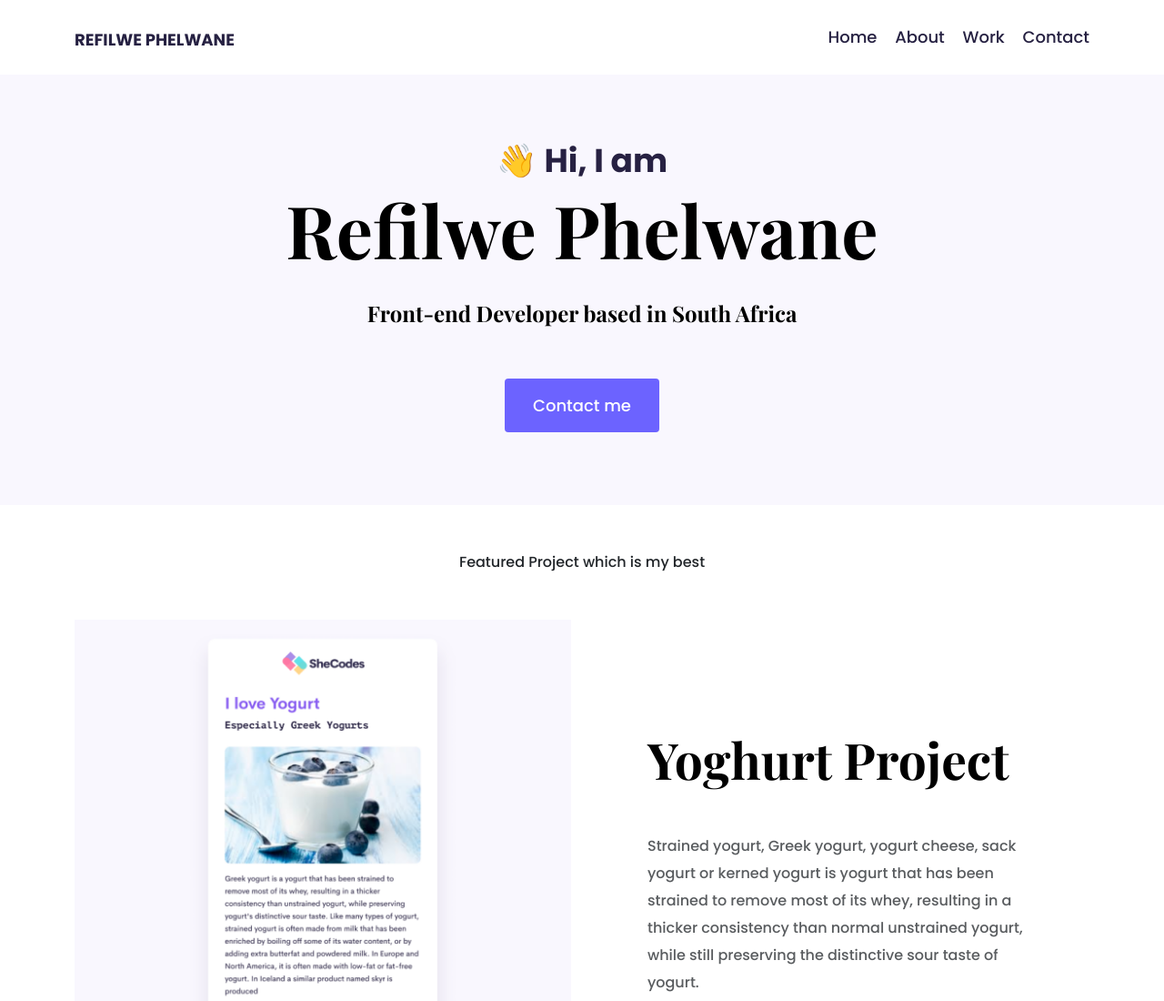
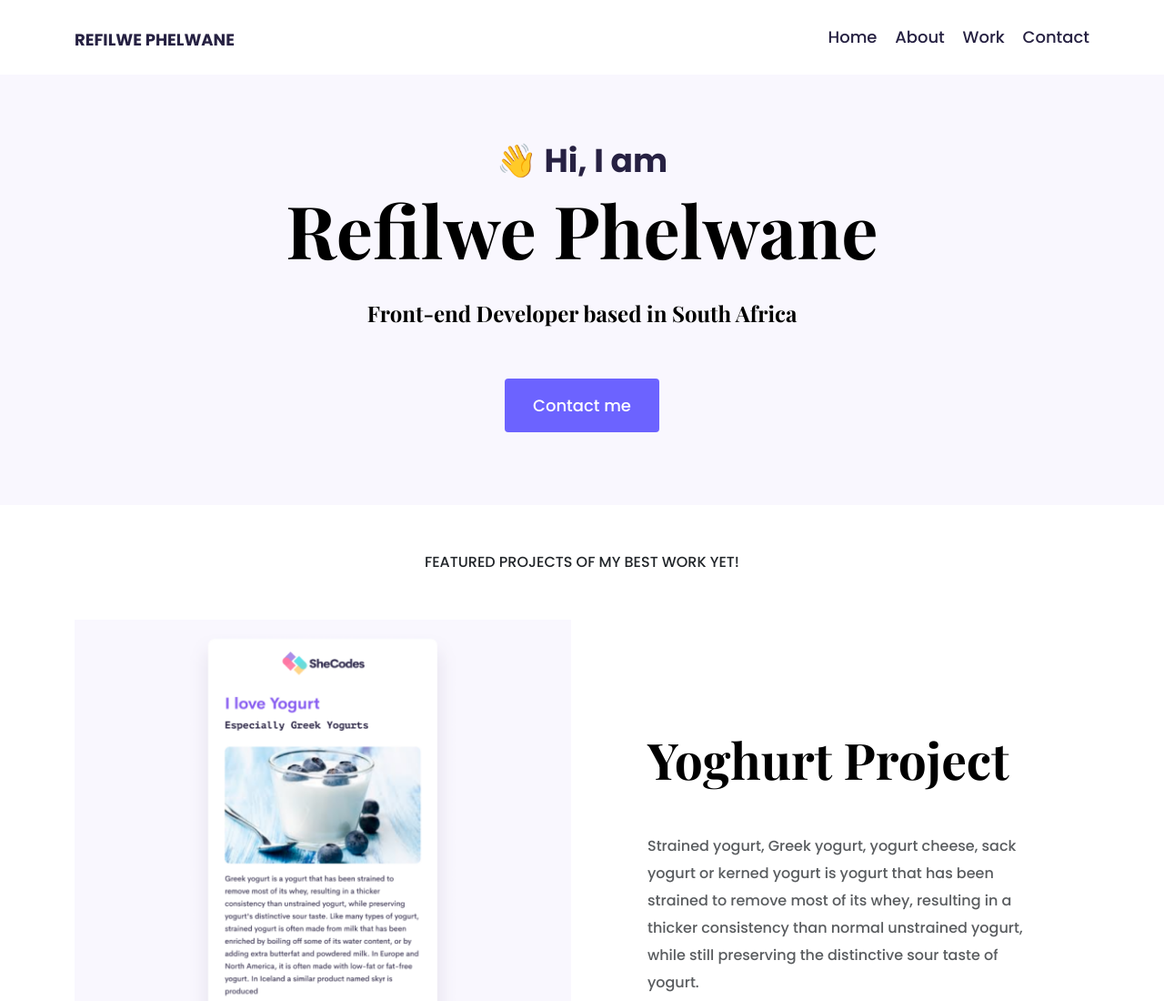
Before and after one commit to Fifla47/portfolio, a plain HTML site: page index.html in a window 1280 px wide. Shown: the top 1100 px of the page at 91% size. Drawn offline with nearby package versions, Linux system fonts and the light colour scheme.

Commit message:
Updated the paragraph on the home page

```diff
--- a/index.html
+++ b/index.html
@@ -60,7 +60,7 @@
         <a href="contact.html" class="btn btn-branding" title="Contact me">Contact me</a>
       </div>
     </div>
-    <p class="text-center m-5">Featured Project which is my best</p>
+    <p class="text-center m-5">FEATURED PROJECTS OF MY BEST WORK YET!</p>
     <div class="container">
       <div class="row">
         <div class="col d-none d-lg-block">
```
